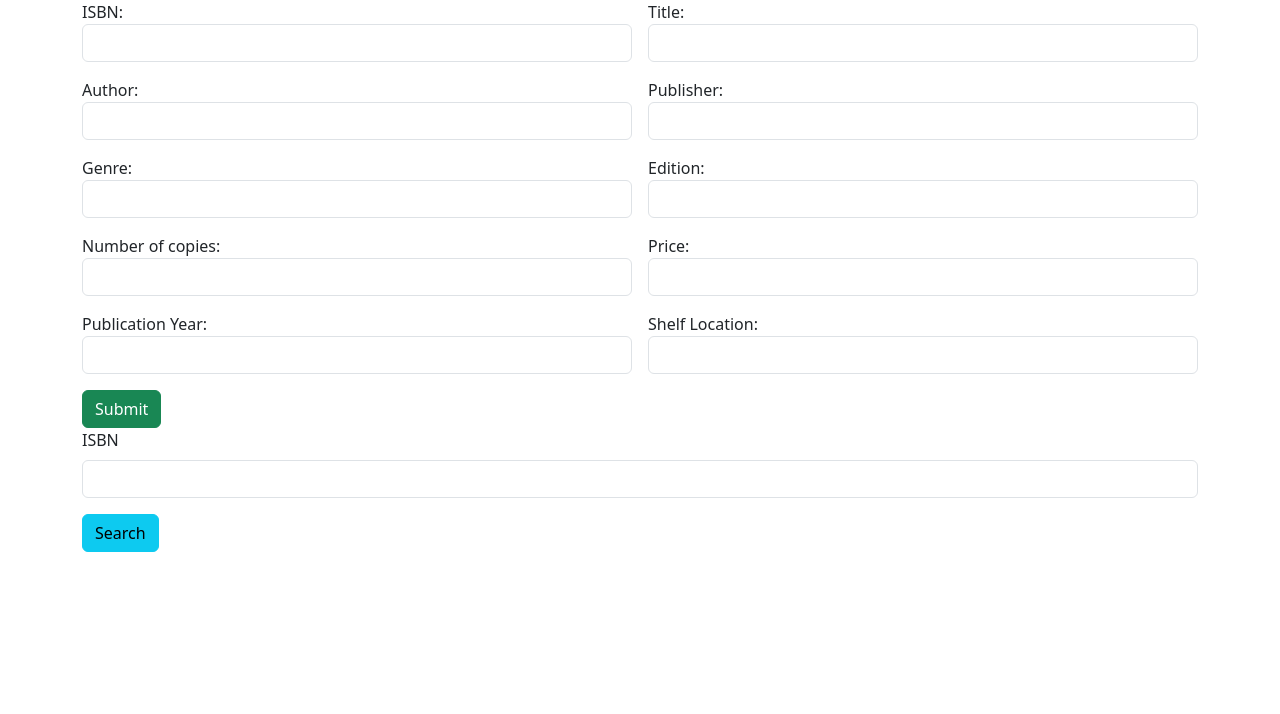
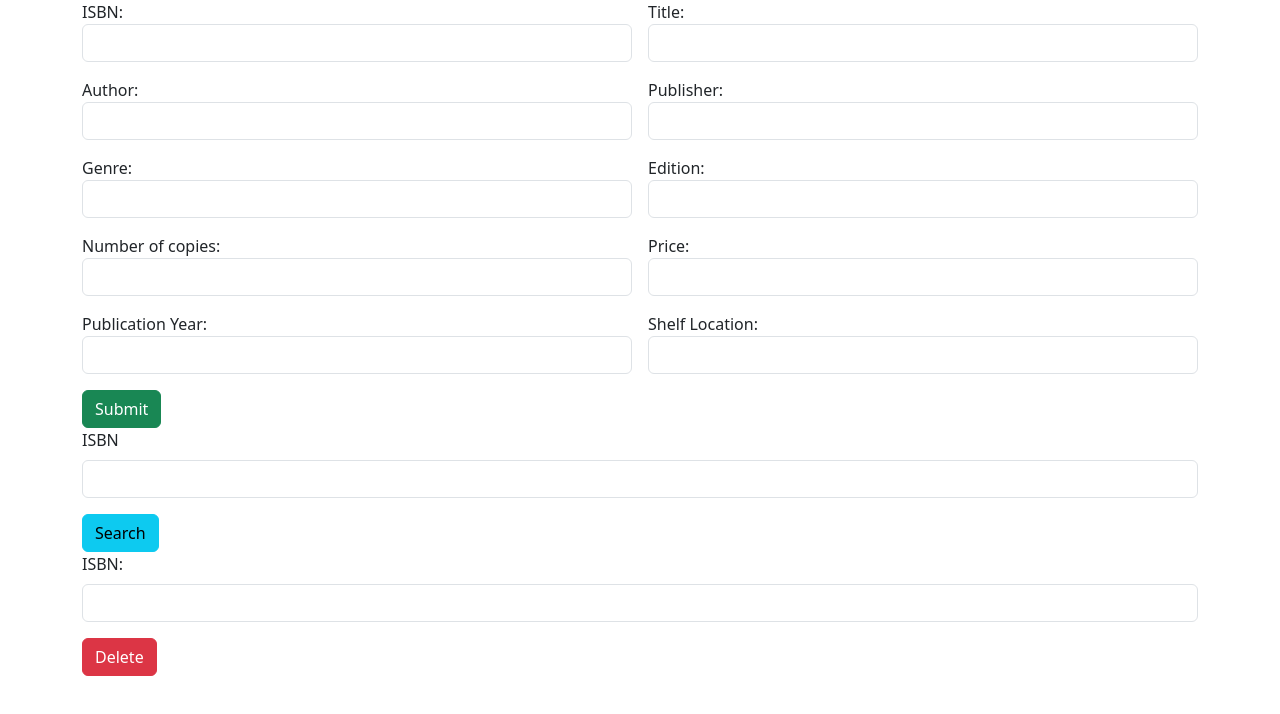
Before and after one commit to sivani-r-anil/Book-react-app, a React (Vite) app: page / in a window 1280 px wide. Shown: the top 714 px of the page. Built offline with nearby package versions, Linux system fonts and the light colour scheme.

Commit message:
Delete book is added

```diff
--- a/src/App.jsx
+++ b/src/App.jsx
@@ -5,6 +5,7 @@
 import './App.css'
 import AddBook from './components/AddBook'
 import SearchBook from './components/SearchBook'
+import DeleteBook from './components/DeleteBook'
 
 function App() {
   const [count, setCount] = useState(0)
@@ -13,6 +14,7 @@
     <>
       <AddBook />
       <SearchBook />
+      <DeleteBook />
     </>
   )
 }
--- /dev/null
+++ b/src/components/DeleteBook.jsx
@@ -0,0 +1,31 @@
+import React from 'react'
+
+const DeleteBook = () => {
+    return (
+        <div>
+
+            <div className="container">
+                <div className="row">
+                    <div className="col col-12 col-sm-12 col-md-12 col-lg-12 col-xl-12 col-xxl-12">
+                        <div className="row g-3">
+                            <div className="col col-12 col-sm-12 col-md-12 col-lg-12 col-xl-12 col-xxl-12">
+
+                                <label htmlFor="" className="form-label">ISBN:</label>
+                                <input type="text" className="form-control" />
+
+                            </div>
+                            <div className="col col-12 col-sm-12 col-md-12 col-lg-12 col-xl-12 col-xxl-12">
+
+                                <button className="btn btn-danger">Delete</button>
+
+                            </div>
+                        </div>
+                    </div>
+                </div>
+            </div>
+
+        </div>
+    )
+}
+
+export default DeleteBook
```
